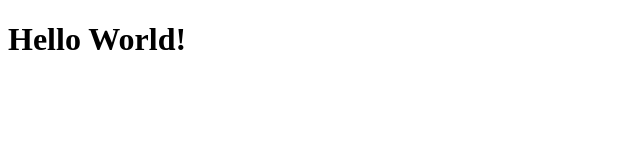
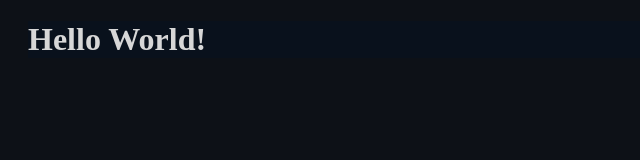
Before and after one commit to RaulAgreda/website, a plain HTML site: page index.html in a window 1280 px wide. Shown: the whole page, without its empty margins (0-640 px from the left). Drawn offline with Linux system fonts and the light colour scheme; the site is published under a folder, as on GitHub Pages, so addresses that start at the root find nothing.

Commit message:
style not working?

```diff
--- a/index.html
+++ b/index.html
@@ -6,8 +6,8 @@
 	<meta name="viewport" content="width=device-width, initial-scale=1.0">
 	<title>RaulAgreda</title>
 
-	<link rel="stylesheet" href="/style/style.css">
-	<link rel="stylesheet" href="/style/main.css">
+	<link rel="stylesheet" href="style/style.css">
+	<link rel="stylesheet" href="style/main.css">
 </head>
 <body>
 	<header>
```
